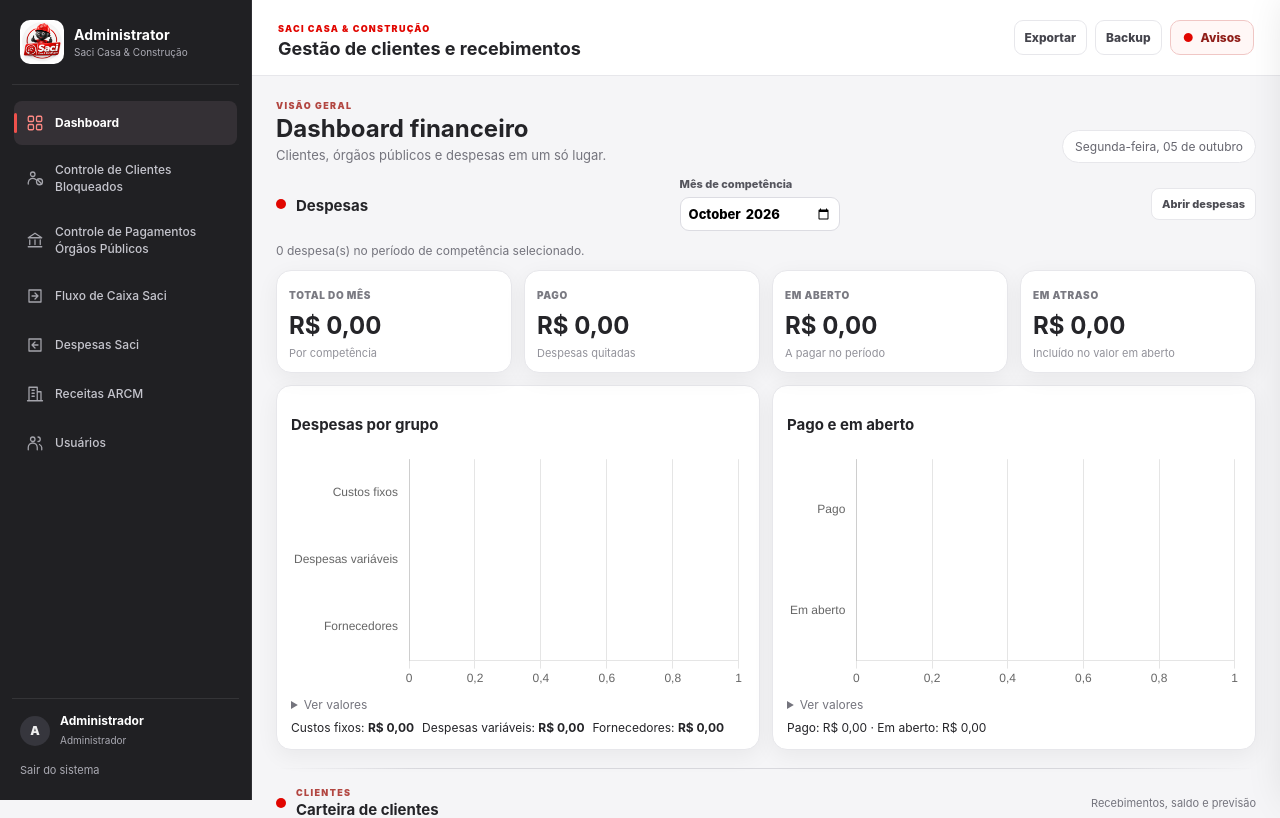
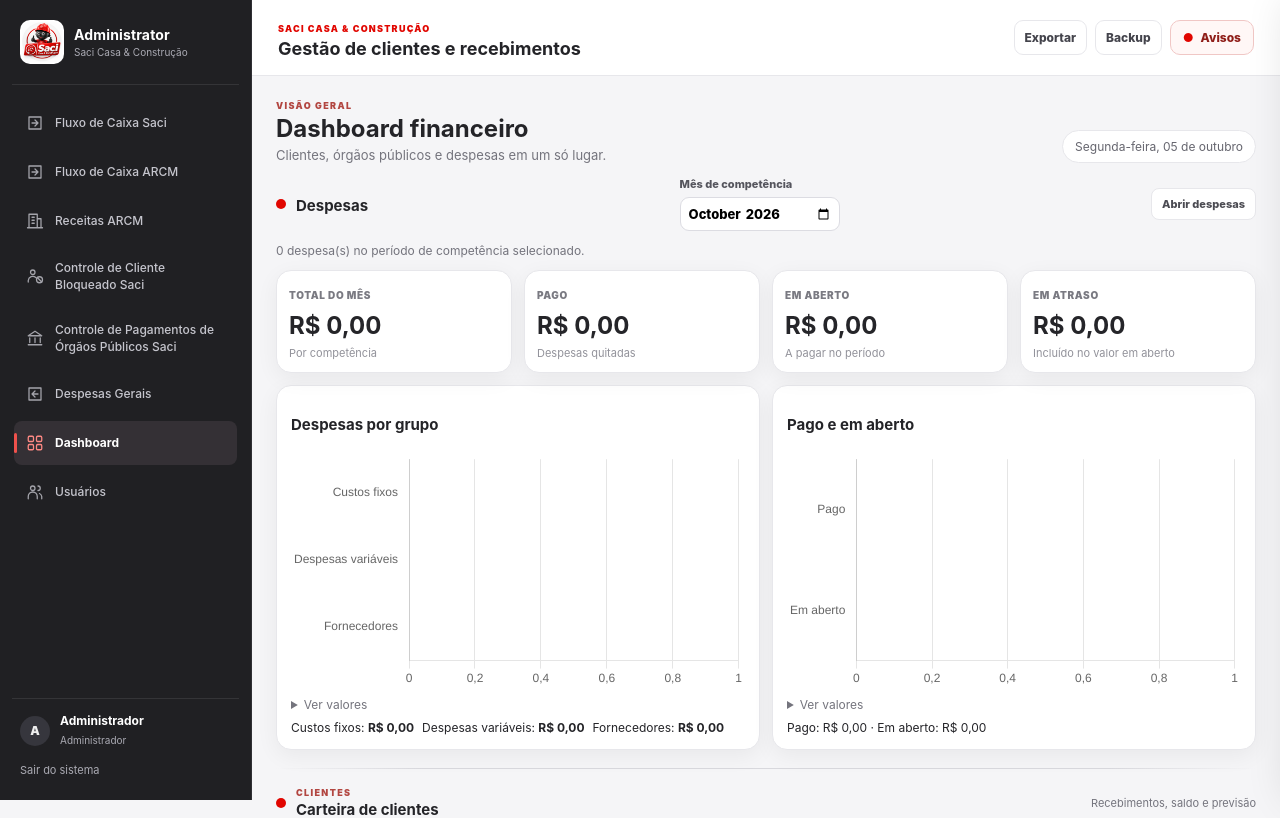
Before and after one commit to akacioradan-hub/gerenciador-saci, a Flask app: page / in a window 1280 px wide. Shown: the top 818 px of the page. Run offline with Flask 3, Linux system fonts and the light colour scheme; a user stored in the database is signed in; data comes from the database, SQL or seed files in the repository; data that the repository does not hold is empty; some libraries are stand-ins or nearby versions.

Commit message:
Add files via upload

```diff
--- /dev/null
+++ b/static/fluxo_arcm.js
@@ -0,0 +1,35 @@
+const arcmFluxo={dados:null,consulta:0,dias:1,mov:1};
+const arcmFluxoEl=id=>document.getElementById(id);
+function arcmFluxoPagina(tipo,rows,body,colunas,render){
+ arcmFluxo[tipo]=Math.min(arcmFluxo[tipo],Math.max(1,Math.ceil(rows.length/5)));
+ arcmFluxoEl(body).innerHTML=rows.slice((arcmFluxo[tipo]-1)*5,arcmFluxo[tipo]*5).map(render).join('')||`<tr><td colspan="${colunas}" class="empty">Nenhum recebimento neste período.</td></tr>`;
+ renderPaginacaoTabela('arcm-fluxo-'+tipo,arcmFluxo[tipo],rows.length,n=>{arcmFluxo[tipo]=n;arcmFluxoRender()});
+}
+function arcmFluxoRender(){
+ const d=arcmFluxo.dados;if(!d)return;
+ arcmFluxoPagina('dias',[...d.dias].reverse(),'arcmFluxoDiasBody',3,r=>`<tr><td>${dataBR(r.data)}</td><td class="fluxo-entrada">${moeda(r.entradas)}</td><td>${moeda(r.acumulado)}</td></tr>`);
+ const dia=arcmFluxoEl('arcmFluxoDia').value,cliente=arcmFluxoEl('arcmFluxoCliente').value;
+ const rows=d.registros.filter(r=>(!dia||r.data===dia)&&(!cliente||String(r.cliente_id)===cliente)).reverse();
+ arcmFluxoPagina('mov',rows,'arcmFluxoMovBody',5,r=>`<tr><td>${dataBR(r.data)}</td><td>${escaparFinanceiro(r.cliente_nome||'Sem cliente')}</td><td>${escaparFinanceiro(r.descricao)}${r.numero_contrato?`<div class="table-sub">Contrato ${escaparFinanceiro(r.numero_contrato)} · Parcela ${r.parcela||'—'}</div>`:''}${r.documento?`<div class="table-sub">${escaparFinanceiro(r.documento)}</div>`:''}</td><td class="fluxo-entrada">${moeda(r.valor)}</td><td>${escaparFinanceiro(r.forma_pagamento||'Não informada')}</td></tr>`);
+}
+async function fluxoArcmCarregar(){
+ const consulta=++arcmFluxo.consulta,mes=arcmFluxoEl('arcmFluxoMes').value;if(!mes)return;
+ arcmFluxoEl('arcmFluxoAviso').textContent='Atualizando recebimentos…';
+ try{
+  const d=await api('/api/fluxo-caixa/arcm?'+new URLSearchParams({mes}));if(consulta!==arcmFluxo.consulta)return;
+  arcmFluxo.dados=d;
+  for(const [id,k] of Object.entries({arcmFluxoTotal:'entradas',arcmFluxoAnterior:'saldo_anterior',arcmFluxoAcumulado:'saldo_final'}))arcmFluxoEl(id).textContent=moeda(d.resumo[k]);
+  const select=arcmFluxoEl('arcmFluxoCliente'),valor=select.value;
+  const clientes=[...new Map(d.registros.filter(r=>r.cliente_id).map(r=>[String(r.cliente_id),r.cliente_nome])).entries()].sort((a,b)=>a[1].localeCompare(b[1],'pt-BR'));
+  select.innerHTML='<option value="">Todos</option>'+clientes.map(([id,nome])=>`<option value="${Number(id)}">${escaparFinanceiro(nome)}</option>`).join('');
+  select.value=clientes.some(([id])=>id===valor)?valor:'';
+  arcmFluxoEl('arcmFluxoAviso').textContent=`${d.registros.length} recebimento(s) no mês · Integração automática com Receitas ARCM.`;
+  arcmFluxoRender();
+ }catch(e){if(consulta!==arcmFluxo.consulta)return;arcmFluxo.dados=null;for(const id of ['arcmFluxoTotal','arcmFluxoAnterior','arcmFluxoAcumulado'])arcmFluxoEl(id).textContent='—';for(const id of ['arcmFluxoDiasBody','arcmFluxoMovBody'])arcmFluxoEl(id).textContent='';for(const tipo of ['dias','mov']){arcmFluxoEl('arcm-fluxo-'+tipo+'PaginaResumo').textContent='';arcmFluxoEl('arcm-fluxo-'+tipo+'Paginas').textContent=''}arcmFluxoEl('arcmFluxoAviso').textContent='Não foi possível atualizar: '+e.message}
+}
+arcmFluxoEl('arcmFluxoMes').value=recHoje().slice(0,7);
+arcmFluxoEl('arcmFluxoMes').addEventListener('change',()=>{arcmFluxo.dias=arcmFluxo.mov=1;arcmFluxoEl('arcmFluxoDia').value='';fluxoArcmCarregar()});
+arcmFluxoEl('arcmFluxoAtualizar').addEventListener('click',fluxoArcmCarregar);
+for(const id of ['arcmFluxoDia','arcmFluxoCliente'])arcmFluxoEl(id).addEventListener('change',()=>{arcmFluxo.mov=1;arcmFluxoRender()});
+document.querySelector('[data-tab="fluxo-arcm"]').addEventListener('click',fluxoArcmCarregar);
+arcmFluxoEl('arcmFluxoReceitas').addEventListener('click',()=>document.querySelector('[data-tab="receitas-arcm"]').click());
--- a/static/fluxo_caixa.js
+++ b/static/fluxo_caixa.js
@@ -1,5 +1,5 @@
 const fluxoEstado={dados:null,consulta:0,dias:1,mov:1,pendencias:1};
-const fluxoNomes={clientes:'Clientes bloqueados',orgaos:'Órgãos públicos',manual:'Entrada manual',despesas:'Despesas Saci'};
+const fluxoNomes={clientes:'Clientes bloqueados',orgaos:'Órgãos públicos',manual:'Entrada manual',despesas:'Despesas Gerais'};
 const fluxoEl=id=>document.getElementById(id);
 function fluxoPagina(tipo,rows,body,colunas,render){
   fluxoEstado[tipo]=Math.min(fluxoEstado[tipo],Math.max(1,Math.ceil(rows.length/5)));
--- a/static/receitas.js
+++ b/static/receitas.js
@@ -19,7 +19,7 @@ async function recCarregar(u){
     st.clientes=clientes;st.registros=d.registros;recOpcoes(u);
     for(const k of ['total','recebido','pendente','atrasado'])recEl('rec-'+u+'-'+k).textContent=moeda(d.resumo[k]);
     recEl('rec-'+u+'-aviso').textContent=`${d.resumo.quantidade} receita(s) · Totais de todos os resultados filtrados pela data da receita.`;
-    recRender(u);recRenderClientes(u);if(u==='saci'&&typeof fluxoCarregar==='function')await fluxoCarregar();if(u==='arcm')await recCarregarPrevisao();
+    recRender(u);recRenderClientes(u);if(u==='saci'&&typeof fluxoCarregar==='function')await fluxoCarregar();if(u==='arcm'){await recCarregarPrevisao();if(typeof fluxoArcmCarregar==='function')await fluxoArcmCarregar();}
   }catch(e){if(consulta!==st.consulta)return;st.registros=[];recRender(u);for(const k of ['total','recebido','pendente','atrasado'])recEl('rec-'+u+'-'+k).textContent='—';recEl('rec-'+u+'-aviso').textContent='Não foi possível carregar: '+e.message}
 }
 function recRender(u){
--- a/static/style.css
+++ b/static/style.css
@@ -300,3 +300,6 @@ body:has(#despVinculadosCard[open]){overflow:hidden}
 .fluxo-entrada{color:#146846;font-weight:650}.fluxo-saida{color:#a1322c;font-weight:650}
 #fluxoPendencias{border-color:#e9c985;background:#fffcf5}
 #fluxoManuais>summary{font-size:13px}
+.arcm-fluxo-cards{display:grid;grid-template-columns:repeat(3,minmax(0,1fr));gap:10px}
+#fluxo-arcm .rec-actions{align-items:end}#fluxo-arcm .rec-actions label{font-size:11px;gap:4px}
+@media(max-width:600px){.arcm-fluxo-cards{grid-template-columns:1fr}}
--- /dev/null
+++ b/templates/fluxo_arcm.html
@@ -0,0 +1,19 @@
+<section id="fluxo-arcm" class="tab receitas-tab">
+ <div class="page-head"><div><span class="eyebrow">RECEBIMENTOS REALIZADOS</span><h2>Fluxo de Caixa ARCM</h2><p>Entradas diárias integradas às Receitas ARCM, pela data do recebimento.</p></div><div class="rec-actions"><label>Mês do fluxo<input id="arcmFluxoMes" type="month" required></label><button id="arcmFluxoAtualizar" class="secondary" type="button">Atualizar</button><button id="arcmFluxoReceitas" class="primary" type="button">Receitas ARCM</button></div></div>
+ <div class="arcm-fluxo-cards">
+  <div class="card gov-kpi gov-paid"><span>Recebido no mês</span><strong id="arcmFluxoTotal">—</strong></div>
+  <div class="card gov-kpi"><span>Recebido antes do mês</span><strong id="arcmFluxoAnterior">—</strong></div>
+  <div class="card gov-kpi"><span>Entradas acumuladas</span><strong id="arcmFluxoAcumulado">—</strong><small>Histórico até o fim do período</small></div>
+ </div>
+ <p class="form-hint">Somente receitas e parcelas recebidas, com data até hoje. Pendências e previsões de contrato ficam em Receitas ARCM. As despesas gerais continuam no fluxo Saci nesta versão; os totais acima representam entradas, sem descontar despesas ARCM.</p>
+ <p id="arcmFluxoAviso" class="form-hint" role="status"></p>
+ <div class="card mt"><h3>Resumo diário</h3><div class="table-wrap"><table><thead><tr><th>Dia</th><th>Recebido no dia</th><th>Entradas acumuladas</th></tr></thead><tbody id="arcmFluxoDiasBody"></tbody></table></div>
+  <div class="table-pagination"><span id="arcm-fluxo-diasPaginaResumo"></span><nav id="arcm-fluxo-diasPaginas" aria-label="Páginas do resumo diário ARCM"></nav></div>
+ </div>
+ <div class="card mt"><h3>Recebimentos do mês</h3>
+  <div class="fluxo-filtros"><label>Dia<input id="arcmFluxoDia" type="date"></label><label>Cliente<select id="arcmFluxoCliente"><option value="">Todos</option></select></label></div>
+  <p class="form-hint">Filtros aplicados apenas à tabela abaixo. Corrija ou reabra o lançamento em Receitas ARCM; o fluxo acompanha a alteração automaticamente.</p>
+  <div class="table-wrap"><table><thead><tr><th>Recebimento</th><th>Cliente</th><th>Descrição / contrato</th><th>Valor recebido</th><th>Pagamento</th></tr></thead><tbody id="arcmFluxoMovBody"></tbody></table></div>
+  <div class="table-pagination"><span id="arcm-fluxo-movPaginaResumo"></span><nav id="arcm-fluxo-movPaginas" aria-label="Páginas dos recebimentos ARCM"></nav></div>
+ </div>
+</section>
--- a/templates/fluxo_caixa.html
+++ b/templates/fluxo_caixa.html
@@ -18,7 +18,7 @@
  <div class="table-pagination"><span id="fluxo-diasPaginaResumo"></span><nav id="fluxo-diasPaginas" aria-label="Páginas do resumo diário"></nav></div>
 </div>
 <details class="card compact-details mt" open><summary>Movimentações do mês</summary>
- <div class="fluxo-filtros"><label>Dia<input id="fluxoDia" type="date"></label><label>Origem<select id="fluxoOrigem"><option value="">Todas</option><option value="clientes">Clientes bloqueados</option><option value="orgaos">Órgãos públicos</option><option value="manual">Entradas manuais</option><option value="despesas">Despesas Saci</option></select></label></div>
+ <div class="fluxo-filtros"><label>Dia<input id="fluxoDia" type="date"></label><label>Origem<select id="fluxoOrigem"><option value="">Todas</option><option value="clientes">Clientes bloqueados</option><option value="orgaos">Órgãos públicos</option><option value="manual">Entradas manuais</option><option value="despesas">Despesas Gerais</option></select></label></div>
  <p class="form-hint">Filtros abaixo se aplicam somente às movimentações. Para corrigir um valor automático, edite ou reabra no controle de origem.</p>
  <div class="table-wrap"><table><thead><tr><th>Data</th><th>Origem</th><th>Descrição / documento</th><th>Tipo</th><th>Valor</th><th>Pagamento</th></tr></thead><tbody id="fluxoMovBody"></tbody></table></div>
  <div class="table-pagination"><span id="fluxo-movPaginaResumo"></span><nav id="fluxo-movPaginas" aria-label="Páginas das movimentações"></nav></div>
--- a/templates/index.html
+++ b/templates/index.html
@@ -8,7 +8,7 @@
 <link rel="icon" type="image/png" href="{{ url_for('static', filename='favicon.png') }}">
 <link rel="shortcut icon" href="{{ url_for('static', filename='favicon.ico') }}">
 <link rel="apple-touch-icon" href="{{ url_for('static', filename='favicon.png') }}">
-<link rel="stylesheet" href="/static/style.css?v=20261005-fluxo">
+<link rel="stylesheet" href="/static/style.css?v=20261005-arcm">
 </head>
 <body>
 <div class="app-shell">
@@ -18,12 +18,13 @@
       <div><strong>Administrator</strong><span>Saci Casa & Construção</span></div>
     </div>
     <nav class="side-nav" aria-label="Menu principal">
+      <button class="tab-btn" data-tab="receitas-saci" type="button"><svg class="menu-icon" viewBox="0 0 24 24" fill="none" stroke="currentColor" stroke-width="1.7" stroke-linecap="round" stroke-linejoin="round" aria-hidden="true" focusable="false"><path d="M4 4h16v16H4zM8 12h8m-4-4 4 4-4 4"/></svg><span>Fluxo de Caixa Saci</span></button>
+      <button class="tab-btn" data-tab="fluxo-arcm" type="button"><svg class="menu-icon" viewBox="0 0 24 24" fill="none" stroke="currentColor" stroke-width="1.7" stroke-linecap="round" stroke-linejoin="round" aria-hidden="true" focusable="false"><path d="M4 4h16v16H4zM8 12h8m-4-4 4 4-4 4"/></svg><span>Fluxo de Caixa ARCM</span></button>
+      <button class="tab-btn" data-tab="receitas-arcm" type="button"><svg class="menu-icon" viewBox="0 0 24 24" fill="none" stroke="currentColor" stroke-width="1.7" stroke-linecap="round" stroke-linejoin="round" aria-hidden="true" focusable="false"><path d="M4 21V3h11v18m0-12h5v12M8 7h3M8 11h3M8 15h3M2 21h20"/></svg><span>Receitas ARCM</span></button>
+      <button class="tab-btn" data-tab="clientes" type="button"><svg class="menu-icon" viewBox="0 0 24 24" fill="none" stroke="currentColor" stroke-width="1.7" stroke-linecap="round" stroke-linejoin="round" aria-hidden="true" focusable="false"><circle cx="9" cy="7" r="3"/><path d="M3 20v-2a6 6 0 0 1 10-4"/><circle cx="18" cy="17" r="4"/><path d="m15 14 6 6"/></svg><span>Controle de Cliente Bloqueado Saci</span></button>
+      <button class="tab-btn" data-tab="orgaos" type="button"><svg class="menu-icon" viewBox="0 0 24 24" fill="none" stroke="currentColor" stroke-width="1.7" stroke-linecap="round" stroke-linejoin="round" aria-hidden="true" focusable="false"><path d="m3 9 9-6 9 6H3Zm2 3v6m7-6v6m7-6v6M3 21h18"/></svg><span>Controle de Pagamentos de Órgãos Públicos Saci</span></button>
+      <button class="tab-btn" data-tab="despesas" type="button"><svg class="menu-icon" viewBox="0 0 24 24" fill="none" stroke="currentColor" stroke-width="1.7" stroke-linecap="round" stroke-linejoin="round" aria-hidden="true" focusable="false"><path d="M4 4h16v16H4zM8 12h8m-4-4-4 4 4 4"/></svg><span>Despesas Gerais</span></button>
       <button class="tab-btn active" data-tab="dashboard" type="button"><svg class="menu-icon" viewBox="0 0 24 24" fill="none" stroke="currentColor" stroke-width="1.7" stroke-linecap="round" stroke-linejoin="round" aria-hidden="true" focusable="false"><rect x="3" y="3" width="7" height="7" rx="1.5"/><rect x="14" y="3" width="7" height="7" rx="1.5"/><rect x="3" y="14" width="7" height="7" rx="1.5"/><rect x="14" y="14" width="7" height="7" rx="1.5"/></svg><span>Dashboard</span></button>
-      <button class="tab-btn" data-tab="clientes" type="button"><svg class="menu-icon" viewBox="0 0 24 24" fill="none" stroke="currentColor" stroke-width="1.7" stroke-linecap="round" stroke-linejoin="round" aria-hidden="true" focusable="false"><circle cx="9" cy="7" r="3"/><path d="M3 20v-2a6 6 0 0 1 10-4"/><circle cx="18" cy="17" r="4"/><path d="m15 14 6 6"/></svg><span>Controle de Clientes Bloqueados</span></button>
-      <button class="tab-btn" data-tab="orgaos" type="button"><svg class="menu-icon" viewBox="0 0 24 24" fill="none" stroke="currentColor" stroke-width="1.7" stroke-linecap="round" stroke-linejoin="round" aria-hidden="true" focusable="false"><path d="m3 9 9-6 9 6H3Zm2 3v6m7-6v6m7-6v6M3 21h18"/></svg><span>Controle de Pagamentos Órgãos Públicos</span></button>
-      <button class="tab-btn" data-tab="receitas-saci" type="button"><svg class="menu-icon" viewBox="0 0 24 24" fill="none" stroke="currentColor" stroke-width="1.7" stroke-linecap="round" stroke-linejoin="round" aria-hidden="true" focusable="false"><path d="M4 4h16v16H4zM8 12h8m-4-4 4 4-4 4"/></svg><span>Fluxo de Caixa Saci</span></button>
-      <button class="tab-btn" data-tab="despesas" type="button"><svg class="menu-icon" viewBox="0 0 24 24" fill="none" stroke="currentColor" stroke-width="1.7" stroke-linecap="round" stroke-linejoin="round" aria-hidden="true" focusable="false"><path d="M4 4h16v16H4zM8 12h8m-4-4-4 4 4 4"/></svg><span>Despesas Saci</span></button>
-      <button class="tab-btn" data-tab="receitas-arcm" type="button"><svg class="menu-icon" viewBox="0 0 24 24" fill="none" stroke="currentColor" stroke-width="1.7" stroke-linecap="round" stroke-linejoin="round" aria-hidden="true" focusable="false"><path d="M4 21V3h11v18m0-12h5v12M8 7h3M8 11h3M8 15h3M2 21h20"/></svg><span>Receitas ARCM</span></button>
       {% if is_admin %}<button class="tab-btn" data-tab="usuarios" type="button"><svg class="menu-icon" viewBox="0 0 24 24" fill="none" stroke="currentColor" stroke-width="1.7" stroke-linecap="round" stroke-linejoin="round" aria-hidden="true" focusable="false"><circle cx="9" cy="7" r="3"/><path d="M3 21v-3a6 6 0 0 1 12 0v3M16 4a3 3 0 0 1 0 6m2 4a5 5 0 0 1 3 4v3"/></svg><span>Usuários</span></button>{% endif %}
     </nav>
     <div class="sidebar-footer">
@@ -152,7 +153,7 @@
 
       <section id="clientes" class="tab">
         <div class="page-head">
-          <div><span class="eyebrow">CADASTRO</span><h2>Controle de Clientes Bloqueados</h2><p>Consulte os clientes cadastrados e abra a ficha somente quando precisar cadastrar ou editar.</p></div>
+          <div><span class="eyebrow">CADASTRO</span><h2>Controle de Cliente Bloqueado Saci</h2><p>Consulte os clientes cadastrados e abra a ficha somente quando precisar cadastrar ou editar.</p></div>
           <button id="novoClienteBtn" class="primary new-client-btn" type="button">+ Novo cliente</button>
         </div>
         <div id="clienteCadastroCard" class="card client-card hidden">
@@ -244,7 +245,7 @@
       </section>
 
       <section id="orgaos" class="tab">
-        <div class="page-head"><div><span class="eyebrow">SETOR PÚBLICO</span><h2>Controle de Pagamentos Órgãos Públicos</h2><p>Controle de valores devidos por prefeituras, câmaras municipais e outros órgãos públicos.</p></div></div>
+        <div class="page-head"><div><span class="eyebrow">SETOR PÚBLICO</span><h2>Controle de Pagamentos de Órgãos Públicos Saci</h2><p>Controle de valores devidos por prefeituras, câmaras municipais e outros órgãos públicos.</p></div></div>
 
         <div class="gov-summary-grid">
           <div class="card gov-kpi"><span>Registros</span><strong id="govQtd">0</strong><small>débitos cadastrados</small></div>
@@ -293,8 +294,9 @@
 
 
       {% include "receitas.html" %}
+      {% include "fluxo_arcm.html" %}
       <section id="despesas" class="tab">
-        <div class="page-head"><div><span class="eyebrow">CONTAS A PAGAR</span><h2>Despesas do mês</h2><p>Organize os custos da loja e acompanhe o que falta pagar.</p></div><div class="desp-header-actions"><label class="desp-month-selector">Mês de competência<input id="despMes" type="month" required></label><button class="primary" id="novaDespesa" type="button">Nova despesa</button><button class="secondary" id="despAbrirVinculados" type="button" aria-expanded="false" aria-controls="despVinculadosCard">Novo cadastro</button></div></div>
+        <div class="page-head"><div><span class="eyebrow">CONTAS A PAGAR</span><h2>Despesas Gerais</h2><p>Organize os custos da loja e acompanhe o que falta pagar.</p></div><div class="desp-header-actions"><label class="desp-month-selector">Mês de competência<input id="despMes" type="month" required></label><button class="primary" id="novaDespesa" type="button">Nova despesa</button><button class="secondary" id="despAbrirVinculados" type="button" aria-expanded="false" aria-controls="despVinculadosCard">Novo cadastro</button></div></div>
         <div class="gov-summary-grid mt">
           <div class="card gov-kpi"><span>Total do mês</span><strong id="despTotal">R$ 0,00</strong></div>
           <div class="card gov-kpi gov-paid"><span>Pago</span><strong id="despPagoTotal">R$ 0,00</strong></div>
@@ -411,7 +413,8 @@
 <script src="https://cdn.jsdelivr.net/npm/chart.js@4.4.7/dist/chart.umd.min.js"></script>
 <script src="/static/app.js?v=20261005-fluxo"></script>
 <script src="/static/despesas.js?v=20261003-icones-pagamento"></script>
-<script src="/static/receitas.js?v=20261005-fluxo"></script>
-<script src="/static/fluxo_caixa.js?v=20261005-fluxo"></script>
+<script src="/static/receitas.js?v=20261005-arcm"></script>
+<script src="/static/fluxo_caixa.js?v=20261005-arcm"></script>
+<script src="/static/fluxo_arcm.js?v=20261005-arcm"></script>
 </body>
 </html>
```
Also changed, not shown: LEIA_ME_FLUXO_ARCM.txt (added, +27 -0 lines), fluxo_caixa.py (+16 -5 lines).
